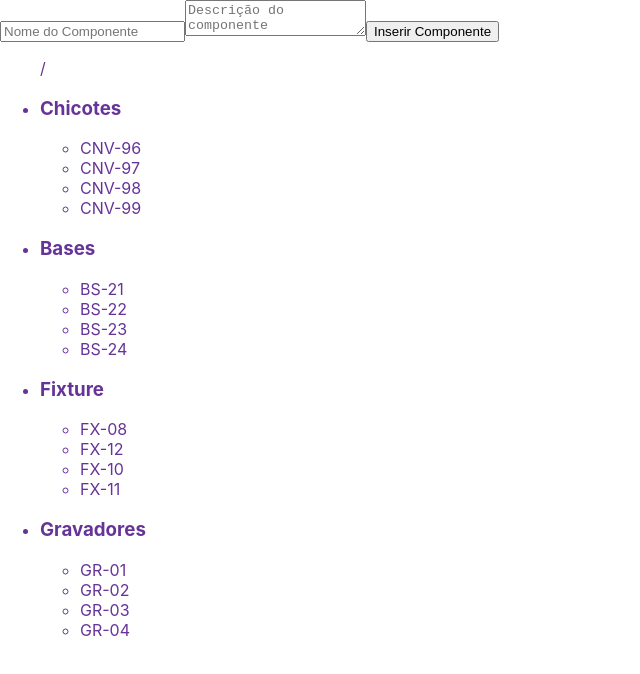
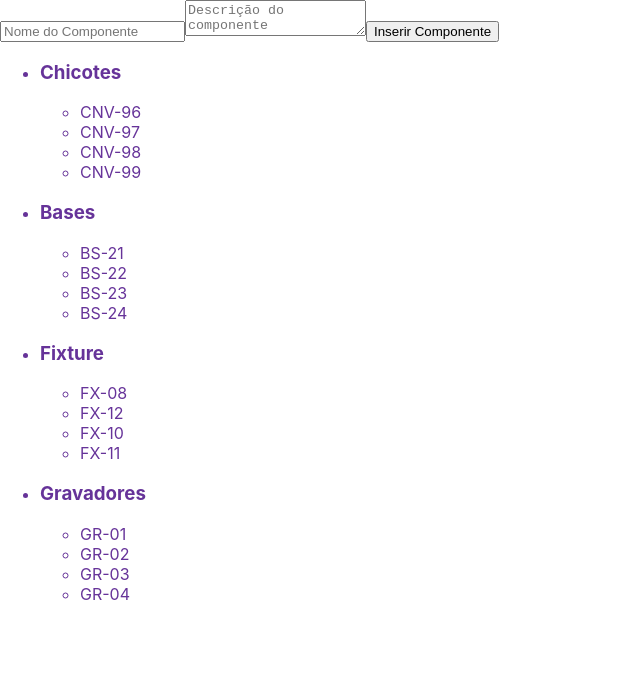
Before and after one commit to TarkosJordan/ReactIntro, a React (Create React App) app: page / in a window 1280 px wide. Shown: the top 674 px of the page, without its empty margins (0-640 px from the left). Built offline with nearby package versions, Linux system fonts and the light colour scheme.

Commit message:
Tirando a porcaria da barra no começo da ul

```diff
--- a/src/components/ListaTiposComponentes/ListaTiposComponentes.jsx
+++ b/src/components/ListaTiposComponentes/ListaTiposComponentes.jsx
@@ -9,7 +9,7 @@ class ListaTiposComponentes extends Component{
     render(){
         return (
             <section className = "botao-tipo-comp">
-                <ul>/
+                <ul>
                     <li>
                         <h3 className>Chicotes</h3>
                         <ListaChicotes/>
```
